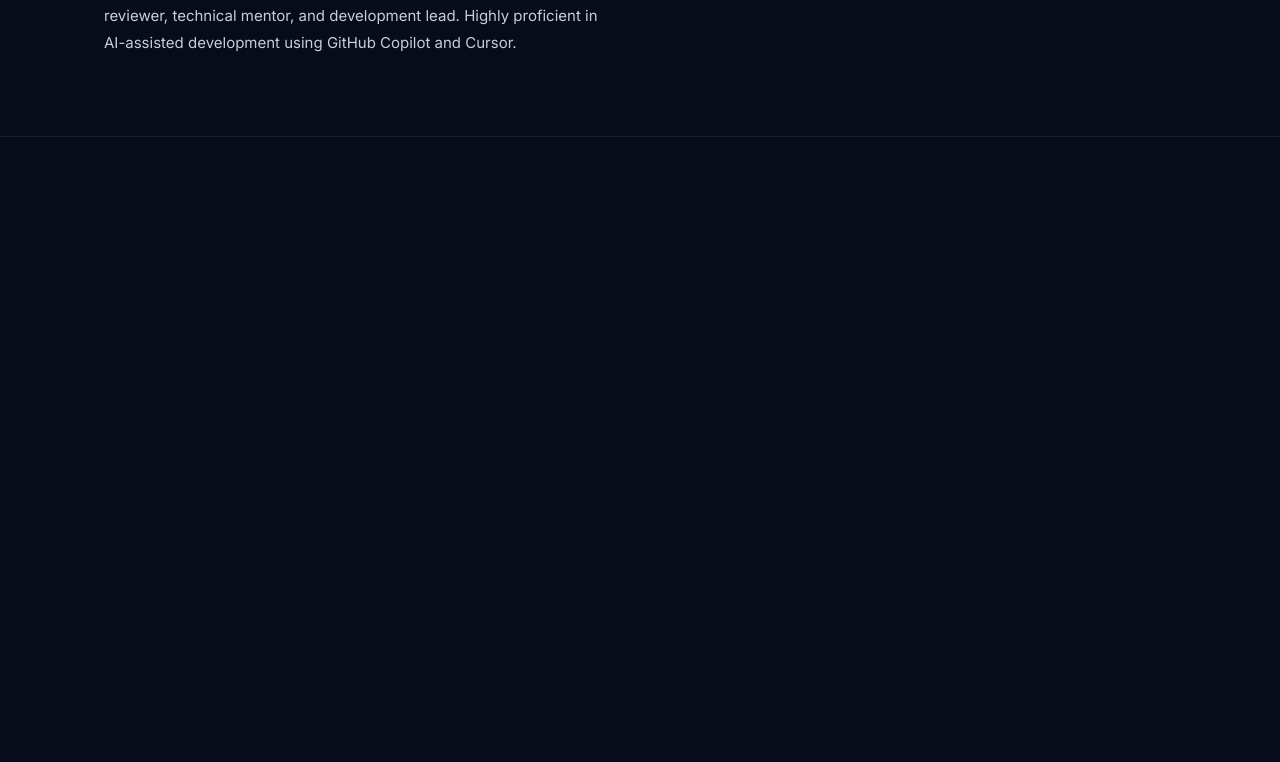
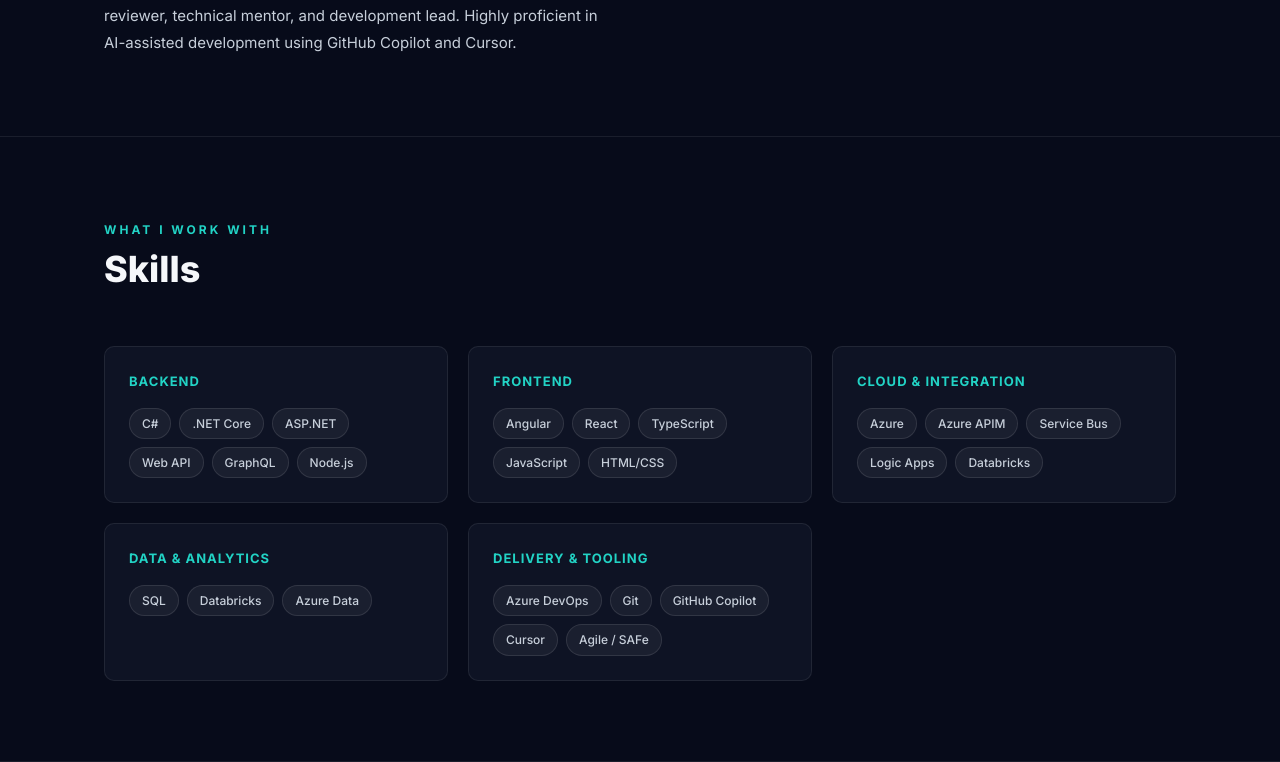
Before and after one commit to davedecena01/PortfolioWeb, an Angular app: page / in a window 1280 px wide. Shown: the part 1257-2019 px from the top of the page. Before the commit the page ends 1394 px from the top, so only its background shows below. Built offline with nearby package versions, Linux system fonts and the light colour scheme.

Commit message:
feat: add SkillsComponent

```diff
--- /dev/null
+++ b/src/app/features/skills/skills.component.html
@@ -0,0 +1,17 @@
+<app-section-wrapper sectionId="skills">
+  <span class="section-label">What I Work With</span>
+  <h2 class="section-title">Skills</h2>
+
+  <div class="skills-grid">
+    @for (group of skillGroups; track group.title) {
+      <div class="skill-group">
+        <h3 class="group-title">{{ group.title }}</h3>
+        <div class="skill-tags">
+          @for (skill of group.skills; track skill) {
+            <span class="skill-tag">{{ skill }}</span>
+          }
+        </div>
+      </div>
+    }
+  </div>
+</app-section-wrapper>
--- /dev/null
+++ b/src/app/features/skills/skills.component.scss
@@ -0,0 +1,39 @@
+@use '../../../styles/variables' as *;
+
+.skills-grid {
+  display: grid;
+  grid-template-columns: repeat(3, 1fr);
+  gap: 20px;
+}
+
+.skill-group {
+  background: $surface;
+  border: 1px solid $border;
+  border-radius: $radius-md;
+  padding: 24px;
+}
+
+.group-title {
+  font-size: 13px;
+  font-weight: 700;
+  color: $accent;
+  letter-spacing: 1px;
+  text-transform: uppercase;
+  margin-bottom: 16px;
+}
+
+.skill-tags {
+  display: flex;
+  flex-wrap: wrap;
+  gap: 8px;
+}
+
+.skill-tag {
+  background: rgba(255, 255, 255, 0.05);
+  border: 1px solid rgba(255, 255, 255, 0.1);
+  color: $body;
+  font-size: 12px;
+  font-weight: 500;
+  padding: 5px 12px;
+  border-radius: $radius-full;
+}
--- /dev/null
+++ b/src/app/features/skills/skills.component.ts
@@ -0,0 +1,15 @@
+import { Component } from '@angular/core';
+import { SectionWrapperComponent } from '../../shared/ui/section-wrapper/section-wrapper.component';
+import { SKILL_GROUPS } from '../../core/constants/skills.constants';
+import { SkillGroup } from '../../core/models/models';
+
+@Component({
+  selector: 'app-skills',
+  standalone: true,
+  imports: [SectionWrapperComponent],
+  templateUrl: './skills.component.html',
+  styleUrls: ['./skills.component.scss'],
+})
+export class SkillsComponent {
+  readonly skillGroups: SkillGroup[] = SKILL_GROUPS;
+}
--- a/src/app/layout/shell/shell.component.html
+++ b/src/app/layout/shell/shell.component.html
@@ -2,4 +2,5 @@
 <main class="site-main">
   <app-home></app-home>
   <app-about></app-about>
+  <app-skills></app-skills>
 </main>
--- a/src/app/layout/shell/shell.component.ts
+++ b/src/app/layout/shell/shell.component.ts
@@ -2,13 +2,14 @@
 import { HeaderComponent } from '../header/header.component';
 import { HomeComponent } from '../../features/home/home.component';
 import { AboutComponent } from '../../features/about/about.component';
+import { SkillsComponent } from '../../features/skills/skills.component';
 import { ScrollSpyService } from '../../shared/ui/scroll-spy/scroll-spy.service';
 import { NAV_ITEMS } from '../../core/constants/nav.constants';
 
 @Component({
   selector: 'app-shell',
   standalone: true,
-  imports: [HeaderComponent, HomeComponent, AboutComponent],
+  imports: [HeaderComponent, HomeComponent, AboutComponent, SkillsComponent],
   templateUrl: './shell.component.html',
   styleUrls: ['./shell.component.scss'],
 })
```
Also changed, not shown: 1 other file (tests, documents, lock files or other folders).
